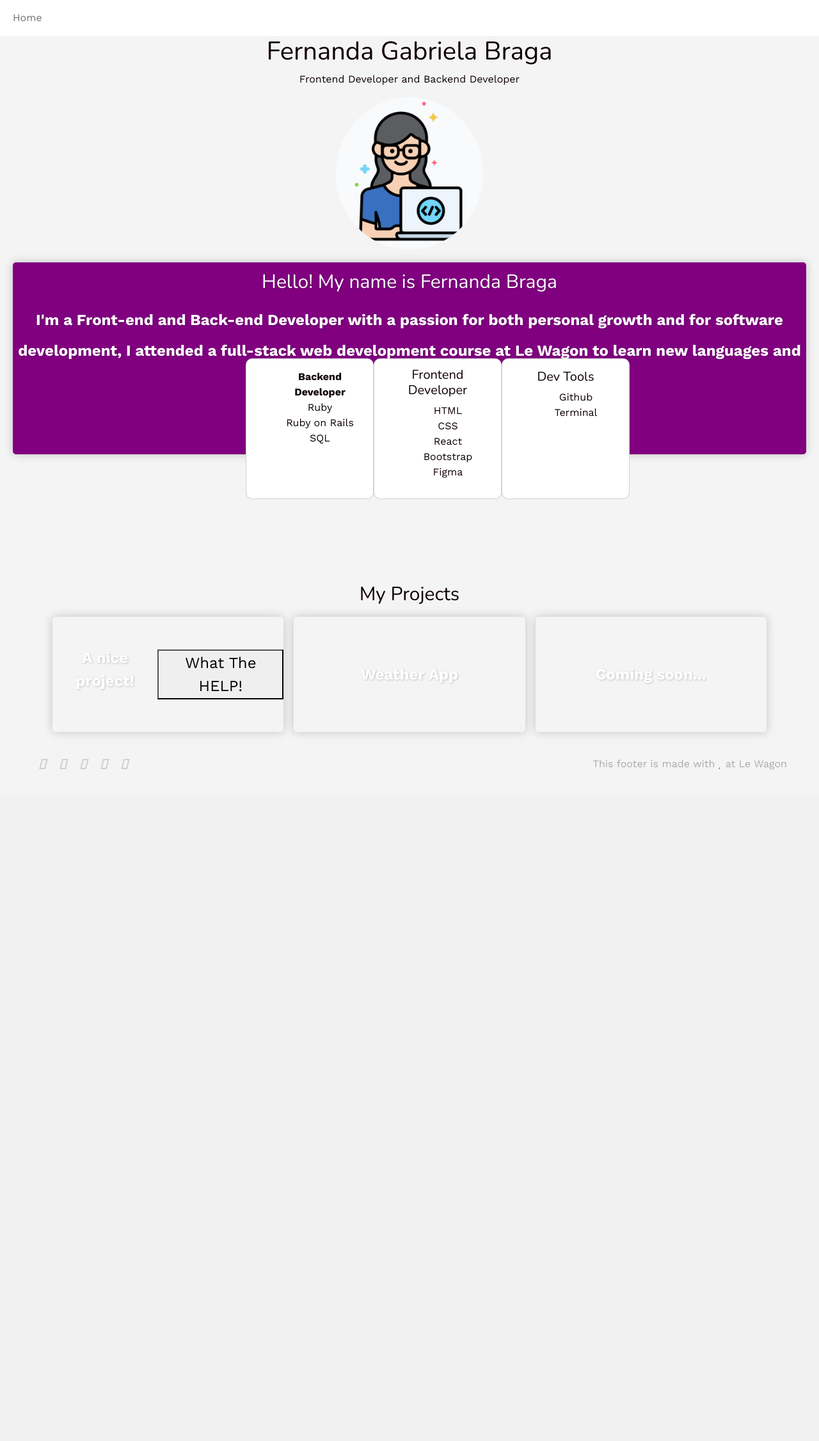
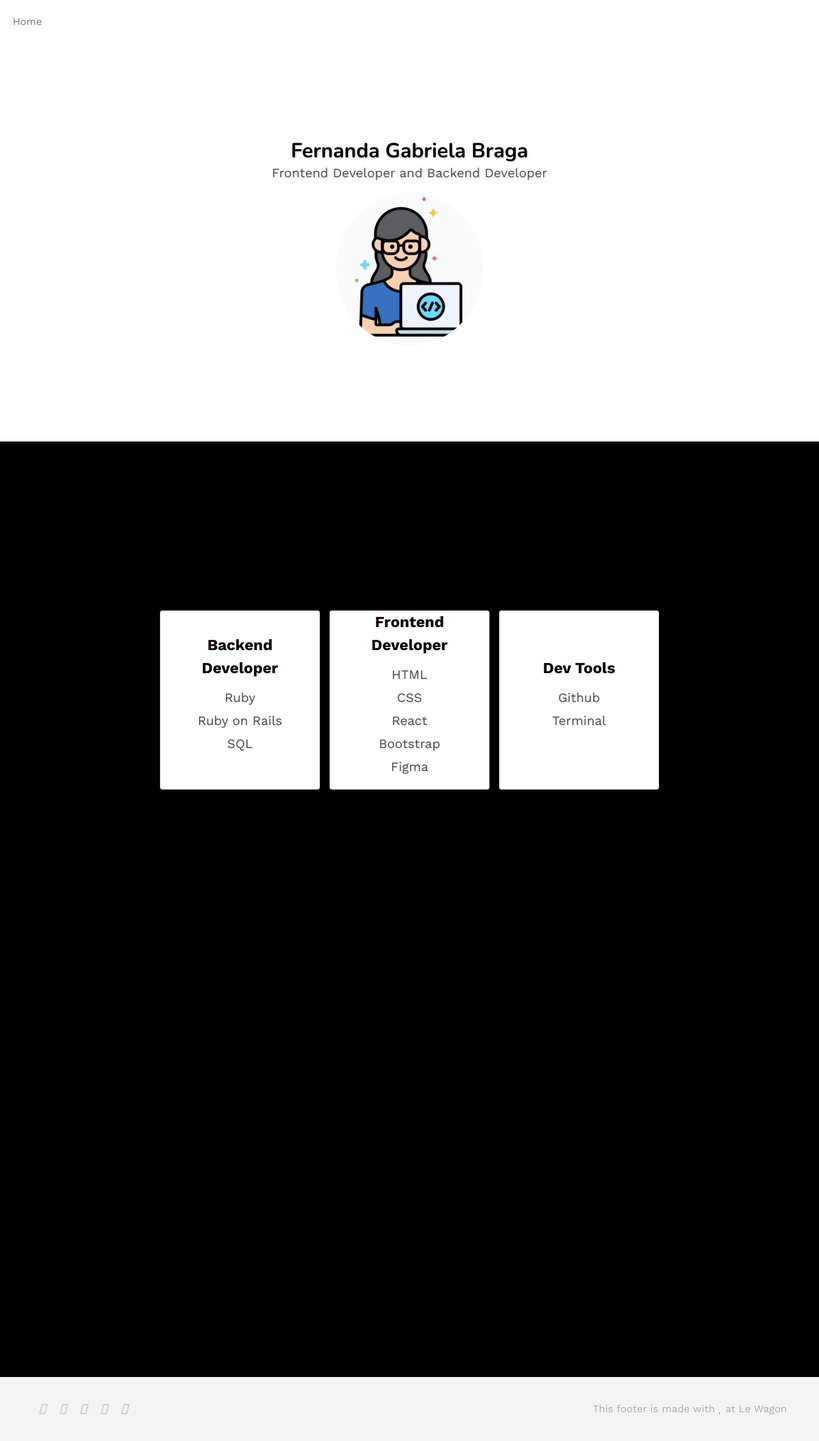
Before and after one commit to fernandagabrielabraga/portfolio, a Rails app: page / in a window 1280 px wide. Shown: the whole page at 64% size. Before the commit the page ends 1203 px from the top, so only its background shows below. Run offline with Rails 7, Linux system fonts and the light colour scheme; style sheets or scripts are compiled from the project's sources; some libraries are stand-ins or nearby versions.

Commit message:
cards are responsible

```diff
--- a/app/assets/stylesheets/pages/_home.scss
+++ b/app/assets/stylesheets/pages/_home.scss
@@ -1,108 +1,83 @@
-// Specific CSS for your home-page
-.cards {
-  display: grid;
-  grid-template-columns: 1fr 1fr 1fr;
-  grid-gap: 16px;
+.banner {
+  background-size: cover;
+  background-position: center;
+  padding: 150px 0;
+  background-color: white;
 }
 
-// Smallest device
-@media (min-width: 100px) and (max-width: 575px) {
-  .cards {
-    grid-template-columns: 1fr;
-  }
+*{
+  margin: 0;
+  padding: 0;
+  box-sizing: border-box;
 }
 
-// Small devices (landscape phones, 576px and up)
-@media (min-width: 576px) {
-  .cards {
-    grid-template-columns: 1fr;
-  }
+.banner h1 {
+  margin: 0;
+  color: black;
+  text-shadow: 1px 1px 3px rgba(0,0,0,0.2);
+  font-size: 32px;
+  font-weight: bold;
 }
 
-// Medium devices (tablets, 768px and up)
-@media (min-width: 768px) {
-  .cards {
-    grid-template-columns: 1fr 1fr;
-  }
+.banner p {
+  font-size: 20px;
+  color: black;
+  opacity: .7;
+  text-shadow: 1px 1px 3px rgba(0,0,0,0.2);
 }
 
-// Large devices (desktops, 992px and up)
-@media (min-width: 992px) {
-  .cards {
-    grid-template-columns: 1fr 1fr 1fr;
-  }
-}
-
-// Extra large devices (large desktops, 1200px and up)
-@media (min-width: 1200px) {
-  .cards {
-    grid-template-columns: 1fr 1fr 1fr;
-  }
-}
-.card-category {
-  background-size: cover;
-  background-position: center;
-  height: 180px;
+.card-container {
   display: flex;
   justify-content: center;
   align-items: center;
-  color: white;
-  font-size: 24px;
-  font-weight: bold;
-  text-shadow: 1px 1px 3px rgba(0,0,0,0.2);
-  border-radius: 5px;
-  box-shadow: 0 0 15px rgba(0,0,0,0.2);
-}
-
-.card-intro {
-  background-size: cover;
-  background-position: center;
-  height: 300px;
-  justify-content: center;
-  align-items: center;
-  color: white;
-  font-size: 24px;
-  font-weight: bold;
-  text-shadow: 1px 1px 3px rgba(0,0,0,0.2);
-  border-radius: 5px;
-  box-shadow: 0 0 15px rgba(0,0,0,0.2);
-  text-align: center;
-  line-height: 2;
-  margin: 20px;
-  padding: .25rem;
-  margin-bottom: 15%;
-}
-.card-project {
-  text-decoration: none;
-  text-align: center;
-}
-
-.card-group {
-  justify-content: center;
-  text-align: center;
-  position: absolute;
-  top: 70%;
-  left: 30%;
-
+  margin-bottom: 60%;
+  gap: 15px;
+  flex-wrap: wrap;
 }
 
 .card {
-  height: 220px;
-  width: 200px;
+  height: 280px;
+  width: 250px;
+  position: relative;
+  display: flex;
+  background: white;
+  flex-direction: column;
   justify-content: center;
-  border-radius: 10px;
+  align-items: center;
+  padding: 20px;
+  transition: all .3s ease-in;
+  border-radius: 4px;
+
+}
+.card:hover {
+  background: black;
+  color: white;
+  box-shadow: 0px 0px 11px 5px black;
 }
 
-#card-content li {
-  list-style-type: none;
-
+.card .card-text{
+  line-height: 20px;
+  color: black;
 }
 
-#card-title {
+.card > *{
+  padding: 10px;
+}
+.card .card-title {
   text-align: center;
   font-weight: bold;
+  padding: 0;
+  font-size: 1.5rem;
 }
 
+ul {
+  list-style-type: none;
+  line-height: 35px;
+}
+
+.card-text {
+  text-align: center;
+}
 
 .footer {
   background: #F4F4F4;
@@ -147,3 +122,6 @@
   margin: .25rem;
   padding: .25rem;;
 }
+.card-text p {
+  color: black;
+}
--- a/app/views/homepage/home.html.erb
+++ b/app/views/homepage/home.html.erb
@@ -6,69 +6,39 @@
   </div>
 </div>
 
-<div class="">
-  <div class="card-intro" style="background-color: purple">
-    <h1 class="text">Hello! My name is Fernanda Braga </h1>
+
+<div class="banner" style="background-color:black">
+  <div class="container">
+    <h1>Hello! My name is Fernanda Braga!</h1>
     <p>I'm a Front-end and Back-end Developer with a passion for both personal growth and for software development,
     I attended a full-stack web development course at Le Wagon to learn new languages and build up new skills.</p>
   </div>
-  <div class="container">
-  <div class="card-group">
-    <div class="">
+  <div class="card-container">
   <div class="card">
-        <div class="card-body card-title">
-            <ul id="card-content">
-              <li id="card-title"> Backend Developer
-                <li >Ruby</li>
-                <li>Ruby on Rails</li>
-                <li>SQL</li>
-              </li>
-            </ul>
+    <div class="card-title"> Backend Developer</div>
+    <div class="card-text">
+        <p>Ruby</p>
+        <p>Ruby on Rails</p>
+        <p>SQL</>
     </div>
   </div>
-    </div>
-    <div class="">
   <div class="card">
-        <div class="card-body">
-          <h5 class="card-title">Frontend Developer</h5>
-            <ul id="card-content">
-              <li> HTML </li>
-              <li> CSS </li>
-              <li> React </li>
-              <li> Bootstrap </li>
-              <li> Figma </li>
-            </ul>
+    <div class="card-title"> Frontend Developer </div>
+      <div class="card-text">
+          <p> HTML <p>
+          <p> CSS </p>
+          <p> React </p>
+          <p> Bootstrap </p>
+          <p> Figma </p>
       </div>
   </div>
-    </div>
-    <div class="">
   <div class="card">
-        <div class="card-body">
-          <h5 class="card-title">Dev Tools</h5>
-            <ul id="card-content">
-              <li> Github </li>
-              <li> Terminal </li>
-            </ul>
-        </div>
-      </div>
+    <div class="card-title"> Dev Tools</div>
+    <div class="card-text">
+        <p> Github </p>
+        <p> Terminal </p>
     </div>
   </div>
 </div>
 
-<div class="container">
-  <h1 class="text"> My Projects </h1>
-  <div class="cards">
-    <div class="card-category card-project" style="backgound-color: blue">
-      <p>A nice project!</p>
-      <button href="https://what-the-help.herokuapp.com/">What The HELP!</button>
 </div>
-
-    <div class="card-category" style="">
-      Weather App
-    </div>
-
-    <div class="card-category" style="">
-      Coming soon...
-    </div>
-  </div>
-</div>
```
Lines whose indentation alone changed are shown as unchanged.
